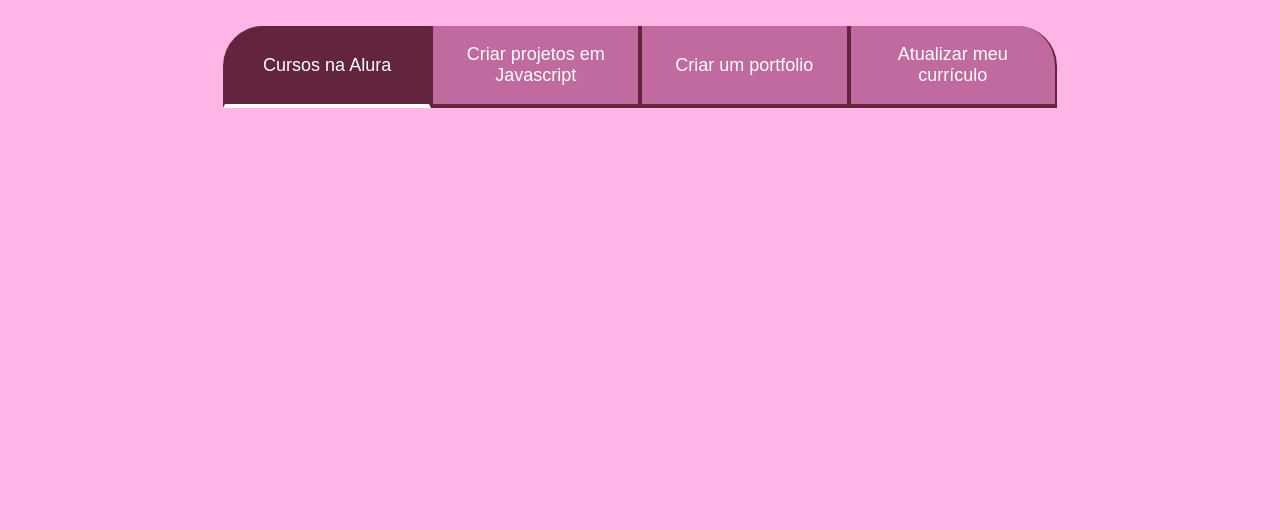
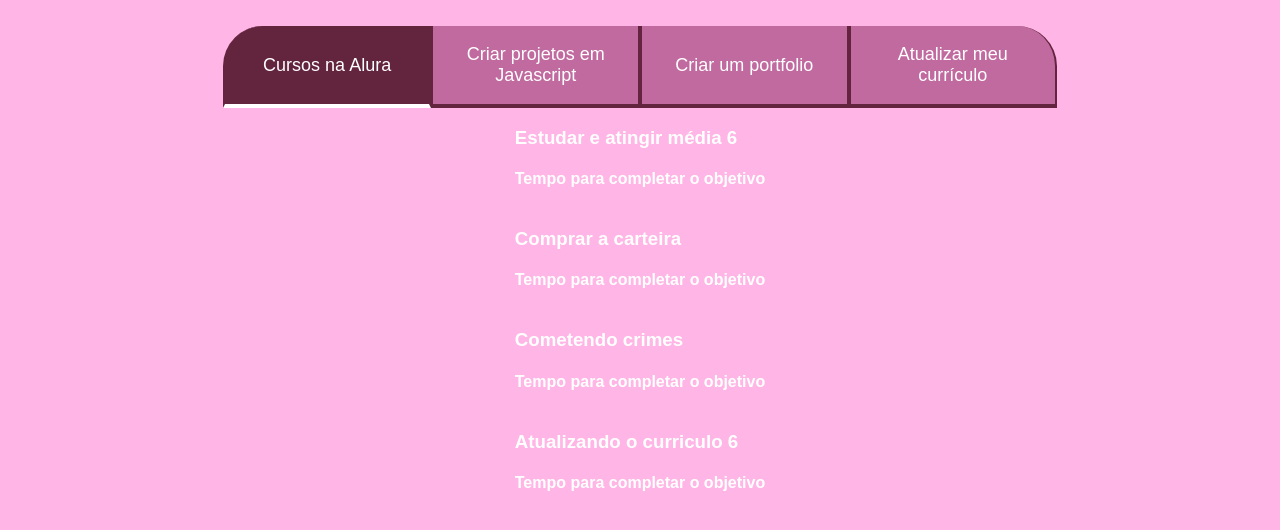
Before and after one commit to Bruninha007/proj.-de-vida, a plain HTML site: page index.html in a window 1280 px wide. Shown: the part 80-610 px from the top of the page. Drawn offline with Linux system fonts and the light colour scheme.

Commit message:
Add files via upload

```diff
--- a/index.html
+++ b/index.html
@@ -17,6 +17,25 @@
          <button class="botao">Criar um portfolio</button>
          <button class="botao">Atualizar meu currículo</button>
         </div>
+        <div class="abas-textos">
+            <div class="aba-conteudo">
+                <h3 class="aba-conteudo-titulo-principal">Estudar e atingir média 6</h3>
+                <h4 class="aba-conteudo-titulo-secundario">Tempo para completar o objetivo</h4>
+            </div>
+        </div>
+        <div class="aba-conteudo">
+            <h3 class="aba-conteudo-titulo-principal">Comprar a carteira</h3>
+            <h4 class="aba-conteudo-titulo-secundario">Tempo para completar o objetivo</h4>
+        </div>
+        <div class="aba-conteudo">
+            <h3 class="aba-conteudo-titulo-principal">Cometendo crimes</h3>
+            <h4 class="aba-conteudo-titulo-secundario">Tempo para completar o objetivo</h4>
+        </div>
+        <div class="aba-conteudo">
+            <h3 class="aba-conteudo-titulo-principal">Atualizando o curriculo 6</h3>
+            <h4 class="aba-conteudo-titulo-secundario">Tempo para completar o objetivo</h4>
+        </div>
+
     </section>
     <script src="main.js"></script>
 </body>
--- a/main.js
+++ b/main.js
@@ -1 +1,10 @@
 const botoes = document.querySelectorAll(".botao");
+
+for(let i=0; i < botoes.length; i++){
+    botoes[i].onclick = function(){
+        for(j=0; j < botoes.length; j++){
+            botoes[j].classList.remove("ativo");
+        }
+        botoes[i].classList.add("ativo");
+    }
+}
--- a/style.css
+++ b/style.css
@@ -91,4 +91,5 @@ body{
 
 
 
+
 @import url('https://fonts.googleapis.com/css2?family=Chakra+Petch:ital,wght@0,300;0,400;0,500;0,600;0,700;1,300;1,400;1,500;1,600;1,700&display=swap');
```
